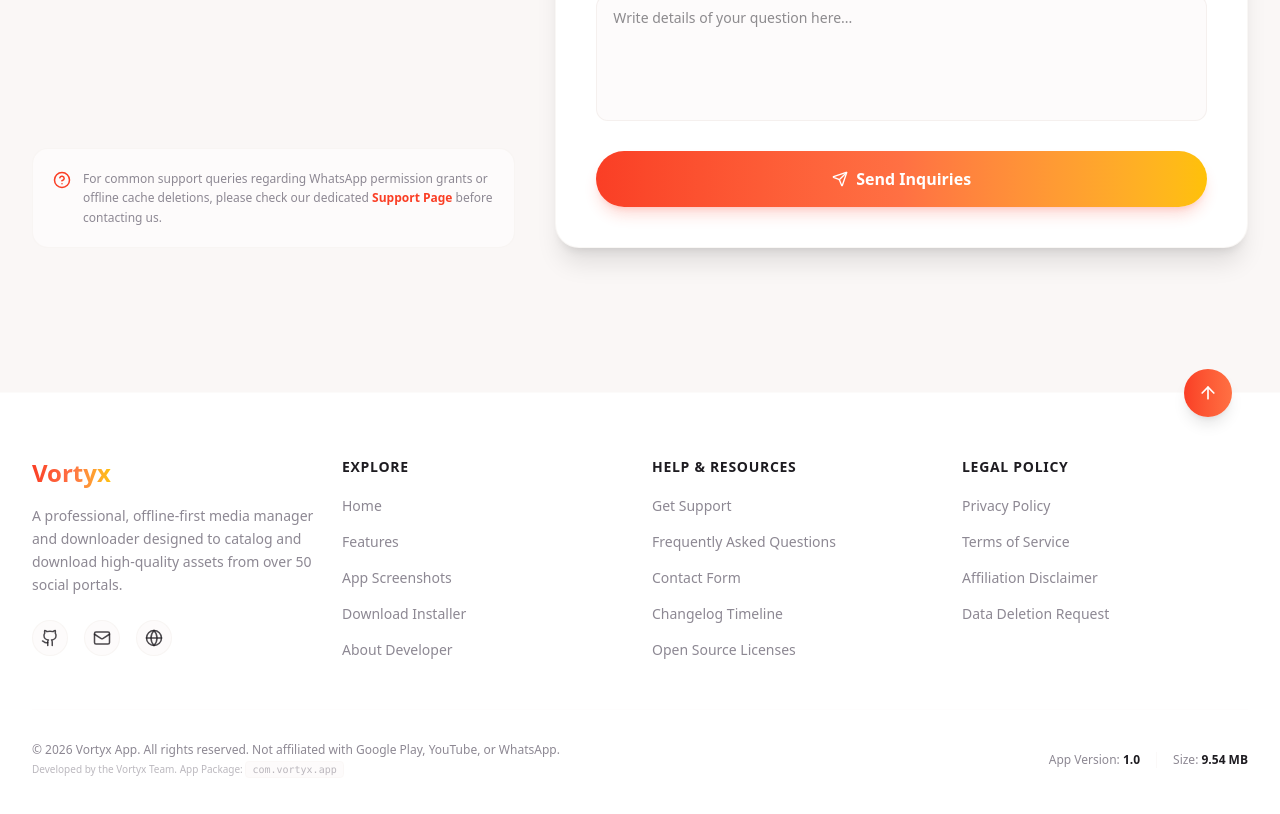
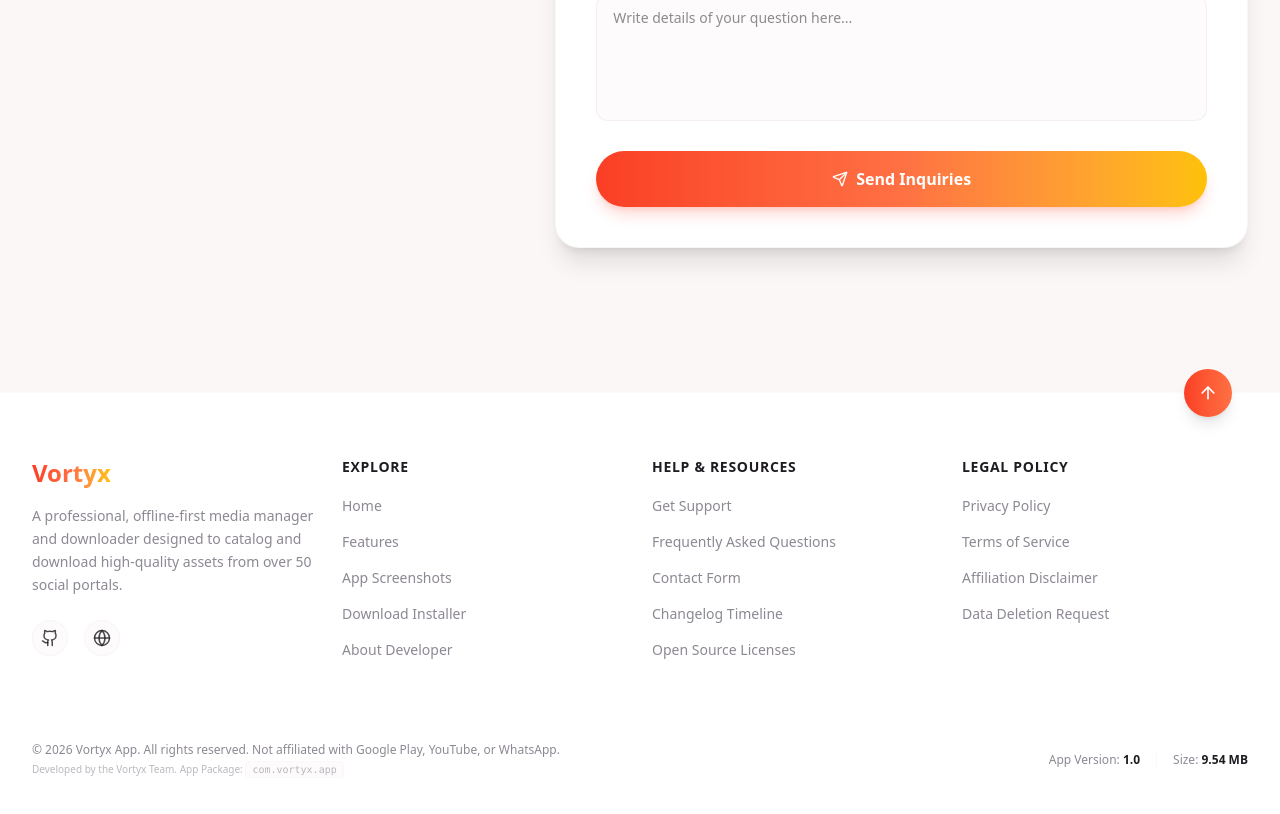
Before and after one commit to Tcode-Motion/Vortyx, a Next.js app: page /Vortyx/contact in a window 1280 px wide. Shown: the part 560-1374 px from the top of the page. Built offline with nearby package versions, Linux system fonts and the light colour scheme.

Commit message:
remove support queries notice on contact page

```diff
--- a/src/app/contact/page.tsx
+++ b/src/app/contact/page.tsx
@@ -2,7 +2,7 @@
 
 import React, { useState } from "react";
 import { motion, AnimatePresence } from "framer-motion";
-import { Send, CheckCircle, Mail, Globe, HelpCircle } from "lucide-react";
+import { Send, CheckCircle, Globe } from "lucide-react";
 import GithubIcon from "../../components/GithubIcon";
 
 export default function ContactPage() {
@@ -75,12 +75,7 @@
             </ul>
           </div>
 
-          <div className="p-5 rounded-2xl bg-theme-surface-elevated border border-theme-border/40 flex items-start gap-3">
-            <HelpCircle className="text-brand-pink mt-0.5 flex-shrink-0" size={18} />
-            <p className="text-xs text-theme-foreground-muted leading-relaxed">
-              For common support queries regarding WhatsApp permission grants or offline cache deletions, please check our dedicated <a href="/support" className="text-brand-pink hover:underline font-bold">Support Page</a> before contacting us.
-            </p>
-          </div>
+
         </div>
 
         {/* Right Side: Form */}
--- a/src/components/Footer.tsx
+++ b/src/components/Footer.tsx
@@ -2,7 +2,7 @@
 
 import React from "react";
 import Link from "next/link";
-import { Mail, Globe, ArrowUp } from "lucide-react";
+import { Globe, ArrowUp } from "lucide-react";
 import GithubIcon from "./GithubIcon";
 
 export default function Footer() {
@@ -47,13 +47,7 @@
               >
                 <GithubIcon size={18} />
               </a>
-              <a
-                href="mailto:support@vortyx.app"
-                className="p-2 rounded-full bg-theme-surface-elevated border border-theme-border/40 hover:text-brand-pink hover:border-brand-pink/30 text-theme-foreground/80 transition-all duration-200"
-                aria-label="Email Support"
-              >
-                <Mail size={18} />
-              </a>
+
               <a
                 href="/"
                 className="p-2 rounded-full bg-theme-surface-elevated border border-theme-border/40 hover:text-brand-pink hover:border-brand-pink/30 text-theme-foreground/80 transition-all duration-200"
```
